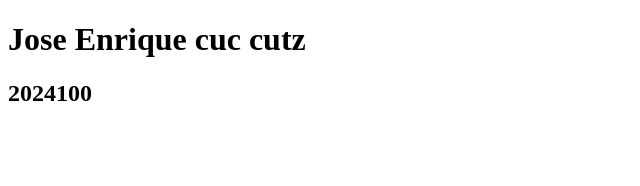
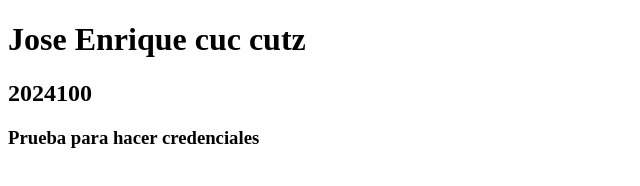
Before and after one commit to jcuc-2024100/EJERTICS, a plain HTML site: page index.html in a window 1280 px wide. Shown: the whole page, without its empty margins (0-640 px from the left). Drawn offline with Linux system fonts and the light colour scheme.

Commit message:
Agregar Prueba de Credenciales h3

```diff
--- a/index.html
+++ b/index.html
@@ -8,5 +8,6 @@
 <body>
     <h1>Jose Enrique cuc cutz</h1>
     <h2>2024100</h2>
+    <h3>Prueba para hacer credenciales</h3>
 </body>
 </html>
```
